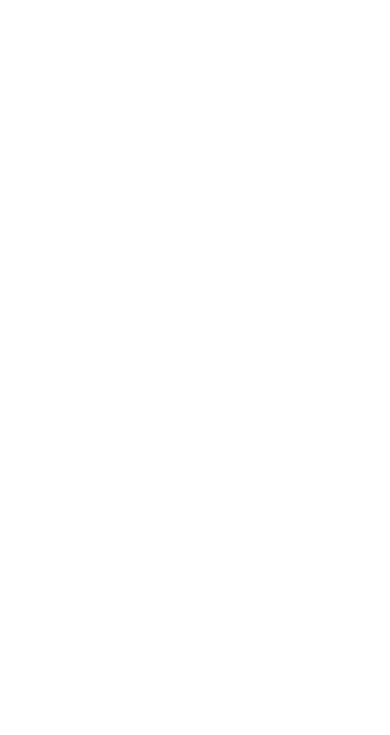
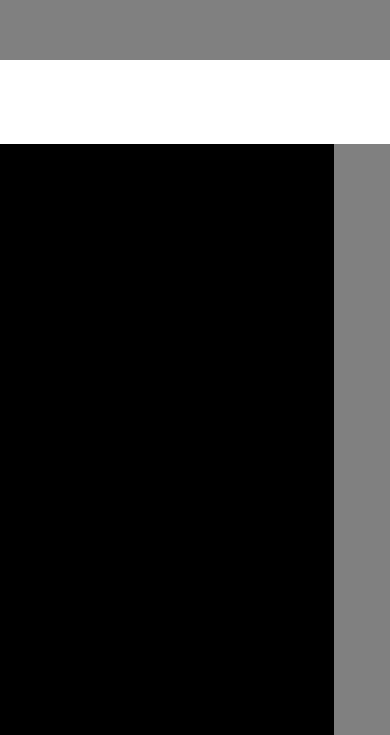
Before and after one commit to python-benedict/Advance-Calculator-app, a React Native app: screen / in a window 390 px wide. Shown: the part 109-844 px from the top of the page. Built offline with nearby package versions, Linux system fonts and the light colour scheme.

Commit message:
gave a background colors to the layout

```diff
--- a/App.js
+++ b/App.js
@@ -17,4 +17,24 @@ const styles = StyleSheet.create({
   container: {
     flex: 1,
   },
+  result:{
+    flex:2,
+    backgroundColor:'gray'
+  },
+  calculations:{
+    flex:1,
+    backgroundColor:'white'
+  },
+  buttons:{
+    flex:7,
+    flexDirection:'row'
+  },
+  numbers:{
+    flex: 6,
+    backgroundColor: 'black'
+  },
+  operations:{
+    flex: 1,
+    backgroundColor: 'gray'
+  }
 });
```
